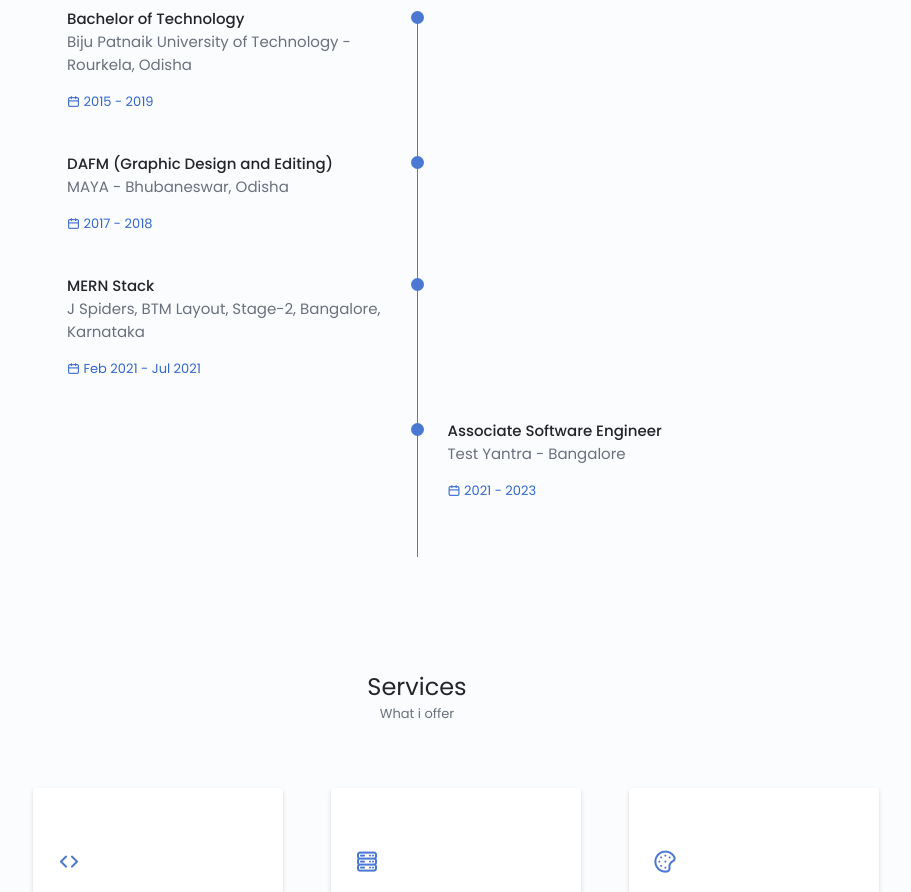
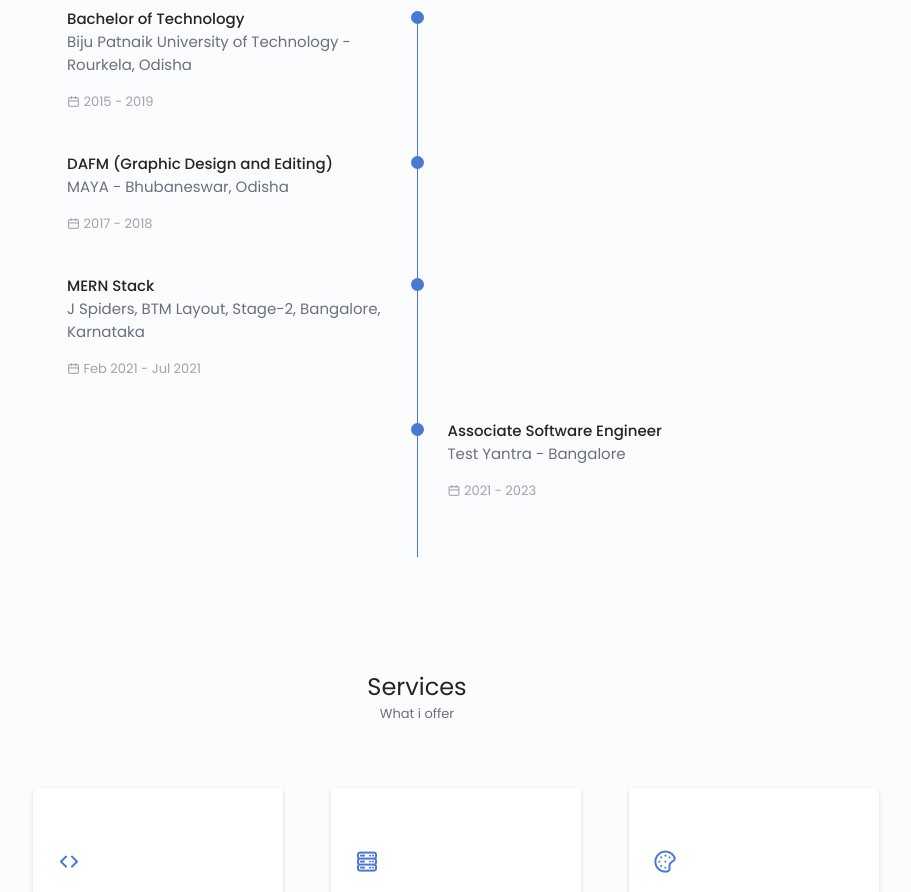
Before and after one commit to AnkitKerketta2021/portfolioAK.github.io, a plain HTML site: page index.html in a window 1280 px wide. Shown: the part 2966-3858 px from the top of the page, without its empty margins (223-1134 px from the left). Drawn offline with nearby package versions, Linux system fonts and the light colour scheme; files whose address does not match are found by name.

Commit message:
Update style.css

```diff
--- a/CSS/style.css
+++ b/CSS/style.css
@@ -559,7 +559,7 @@ img {
 
 .qualification_calendar {
     font-size: var(--small-font-size);
-    color: var(--first-color-second);
+    color: var(--text-color-light);
     margin-bottom: var(--mb-2-5);
 }
 
```
